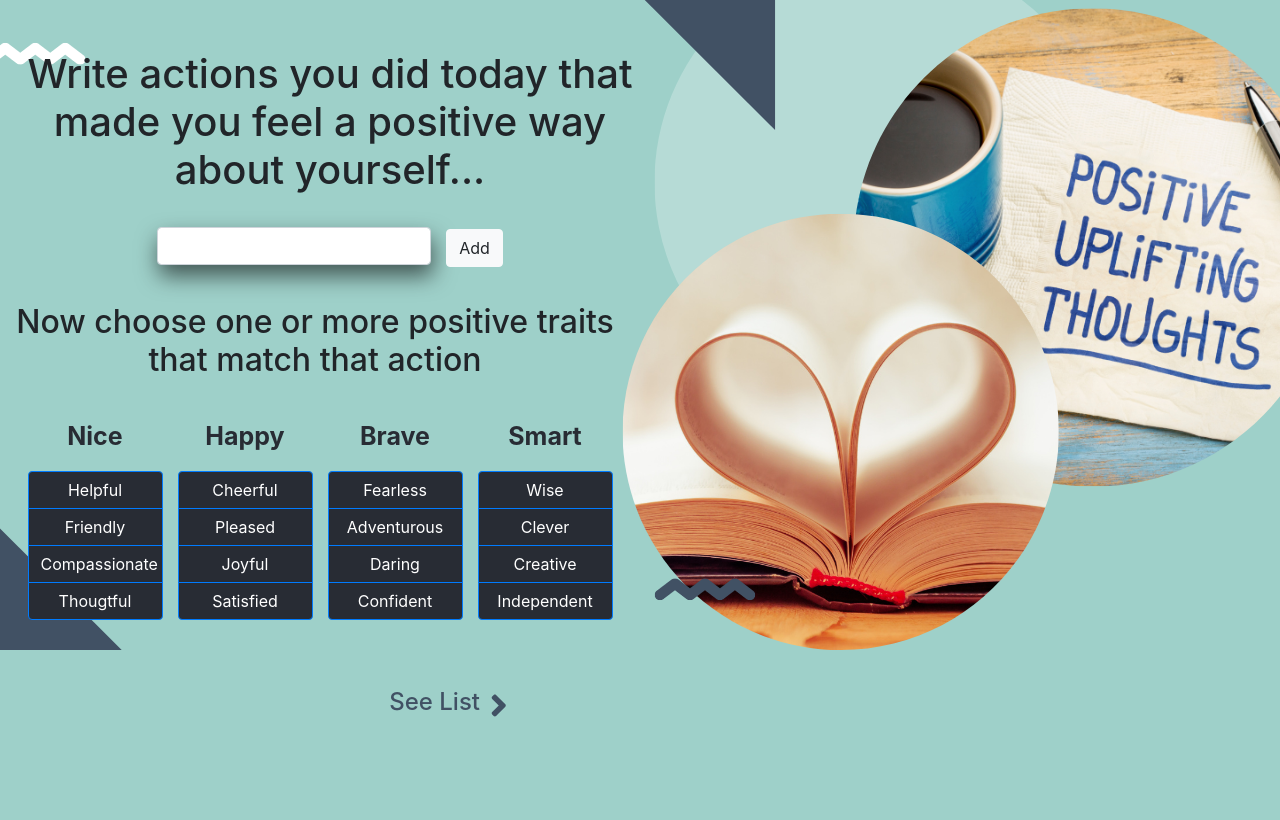
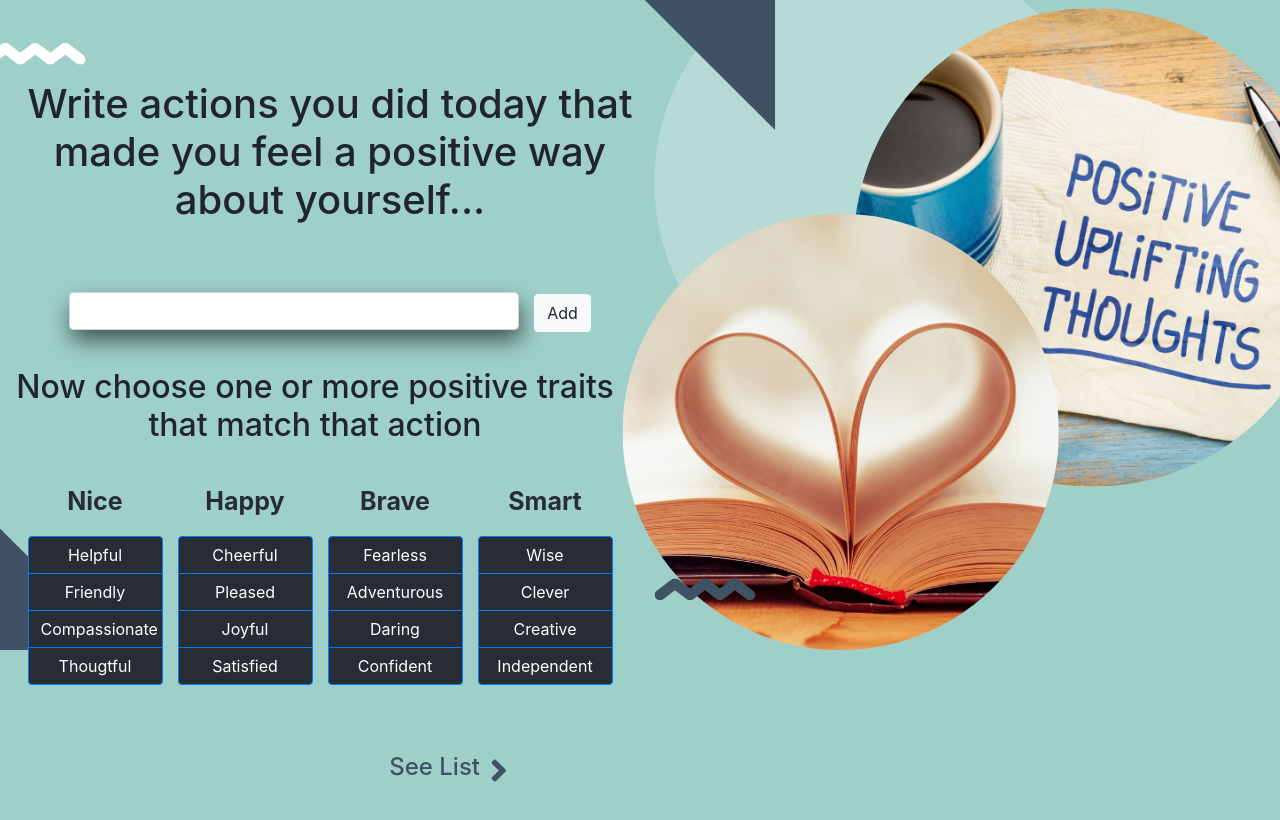
Before and after one commit to Mary0183/cognitive-app, a React (Create React App) app: page / in a window 1280 px wide. Shown: the top 820 px of the page. Built offline with nearby package versions, Linux system fonts and the light colour scheme.

Commit message:
final css touches

```diff
--- a/src/App.css
+++ b/src/App.css
@@ -2,6 +2,10 @@ body {
   background-image: url("./images/BlueApp.png");
   background-repeat: no-repeat;
   background-color: #9ed0c9;
+}
+.App {
+  height: 820px;
+  margin-top: 80px;
 }
 
 h3 {
--- a/src/components/CurrentActivity.css
+++ b/src/components/CurrentActivity.css
@@ -1,7 +1,7 @@
 h1 {
-  margin-top: 70px;
   margin-bottom: 106px;
   text-align: center;
+  margin-bottom: 50px;
 }
 
 .Form {
@@ -10,9 +10,10 @@ h1 {
   justify-items: center;
   width: 620px;
   margin-bottom: 30px;
-  gap: 25px;
+  gap: 60px;
   margin-top: 50px;
   margin-left: 20px;
+  margin-top: 70px;
 }
 
 label input {
@@ -23,6 +24,7 @@ label input {
 
 label {
   margin-right: 15px;
+  width: 450px;
 }
 
 input {
--- a/src/components/UserActivityList.css
+++ b/src/components/UserActivityList.css
@@ -1,5 +1,9 @@
 .ActionsDone {
   padding-left: 110px;
+}
+
+h2 {
+  margin-top: 70px;
 }
 .grid-left-arrow-button {
   display: grid;
```
Also changed, not shown: 1 other file (tests, documents, lock files or other folders).
